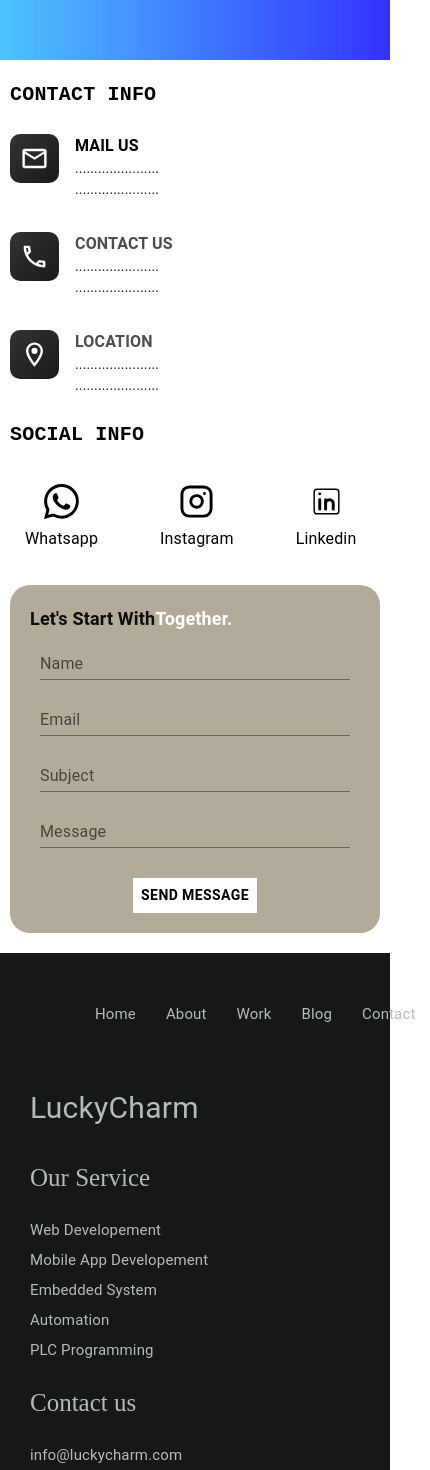
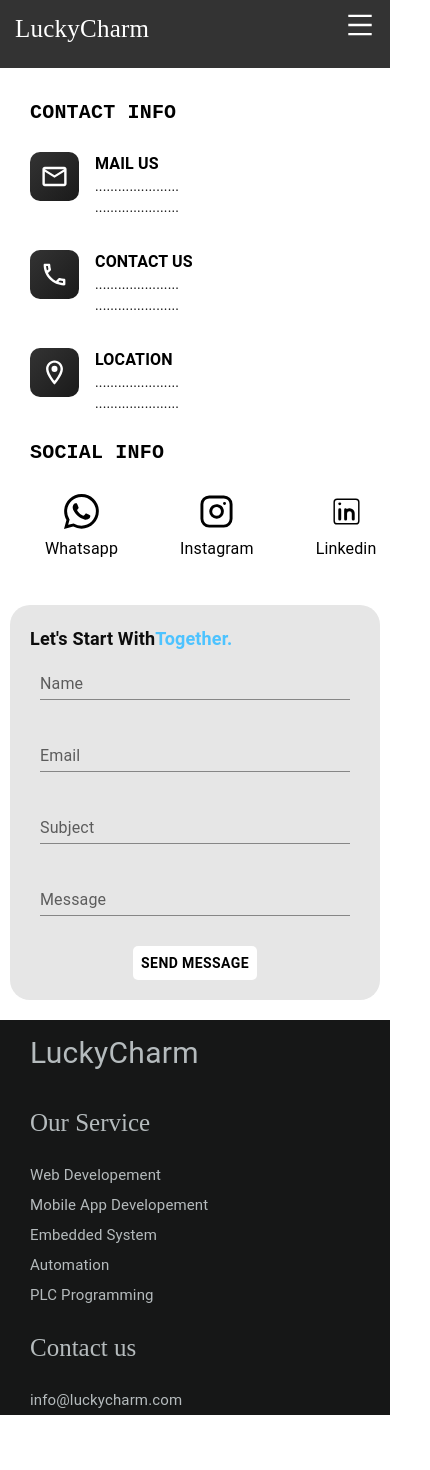
Before and after one commit to Gokul-pga/lucky, a Next.js app: page /contact in a window 390 px wide. Shown: the whole page, 430 px wide, since content can reach past the window. After the commit the page ends 1415 px from the top, so only its background shows below. Built offline with nearby package versions, Linux system fonts and the light colour scheme.

Commit message:
mobile responsive page ready

```diff
--- a/components/Footer.js
+++ b/components/Footer.js
@@ -4,28 +4,28 @@ import React from "react";
 
 function Footer() {
   const router = useRouter();
-  const Nav = [
-    {
-      title: "Home",
-      to: "/",
-    },
-    {
-      title: "About",
-      to: "/about",
-    },
-    {
-      title: "Work",
-      to: "/work",
-    },
-    {
-      title: "Blog",
-      to: "/blog",
-    },
-    {
-      title: "Contact",
-      to: "/contact",
-    },
-  ];
+  // const Nav = [
+  //   {
+  //     title: "Home",
+  //     to: "/",
+  //   },
+  //   {
+  //     title: "About",
+  //     to: "/about",
+  //   },
+  //   {
+  //     title: "Work",
+  //     to: "/work",
+  //   },
+  //   {
+  //     title: "Blog",
+  //     to: "/blog",
+  //   },
+  //   {
+  //     title: "Contact",
+  //     to: "/contact",
+  //   },
+  // ];
 
   return (
     <>
@@ -39,7 +39,7 @@ function Footer() {
       >
         {/* ---------------- Footer Navigation Start------------------- */}
 
-        <Stack
+        {/* <Stack
           direction="row"
           flex={1}
           sx={{
@@ -74,7 +74,7 @@ function Footer() {
               </Typography>
             );
           })}
-        </Stack>
+        </Stack> */}
         {/* ---------------- Footer Navigation End------------------- */}
 
         {/*  -------------------- Footer Description Start ---------------------*/}
--- a/components/Layout.js
+++ b/components/Layout.js
@@ -1,11 +1,13 @@
 import React from 'react'
 import NavBar from './NavBar'
 import Footer from './Footer'
+import ResNav from "./ResNav";
 
 function Layout({children}) {
   return (
     <>
     <NavBar/>
+    <ResNav/>
     {children}
     <Footer/>
     </>
--- a/components/NavBar.js
+++ b/components/NavBar.js
@@ -39,16 +39,14 @@ function NavBar() {
     <>
       <Stack
         flex={1}
-        direction='row'
         sx={{
           flexDirection:{
             xl:"row",
             lg: "row",
-            md: "column",
+            md: "row",
             sm: "column",
             xs: "column"},
           width: "100%",
-          height:60,
           alignItems: "center",
           justifyContent: "space-around",
           backgroundImage: "linear-gradient(to right, #4dc3ff, #3333ff)"
@@ -60,10 +58,11 @@ function NavBar() {
             display:{
               xl:"block",
               lg: "block",
-              md: "none",
+              md: "block",
               sm: "none",
               xs: "none"},
             color: "#acafb0",
+            padding:'10px 0'
             // backgroundColor:'grey'
           }}
         >
@@ -75,11 +74,11 @@ function NavBar() {
           display:{
             xl:"block",
             lg: "block",
-            md: "none",
+            md: "block",
             sm: "none",
             xs: "none"},
             width: "40%",
-            height:40,
+            padding:'10px 0',
             backgroundColor:'palegoldenrodl',
         }}>
         <Stack
@@ -102,7 +101,7 @@ function NavBar() {
                   color: "#fff",
                   transition:'0.3s',
                   "&:hover": {
-                    color: "#eb8c34",
+                    color: "#fff",
                     scale:"1.3"
                   },
                 }}
--- a/components/ResNav.js
+++ b/components/ResNav.js
@@ -1,9 +1,16 @@
 import { Box, Button, Stack, Typography } from "@mui/material";
-import logo from "../assests/logo.png";
-import React from "react";
+import React, { useState } from "react";
 import Image from "next/image";
+import { AiOutlineMenu } from 'react-icons/ai';
+import { useRouter } from "next/router";
+
 
 function NavBar() {
+
+  const router =useRouter()
+const [open, setOpen] = useState(false)
+
+
   const Nav = [
     {
       title: "Home",
@@ -18,11 +25,11 @@ function NavBar() {
       to: "/work",
     },
     {
-      title: "Service",
-      to: "/service",
+      title: "Blog",
+      to: "/blog",
     },
     {
-      title: "Contact us",
+      title: "Contact",
       to: "/contact",
     },
   ];
@@ -30,6 +37,88 @@ function NavBar() {
   return (
 
     <>
+    <Stack direction='column'  sx={{
+        display:{
+            xl:"none",
+            lg: "none",
+            md: "none",
+            sm: "block",
+            xs: "block"},
+            width:'100%',
+
+    }}>
+
+    <Stack sx={{
+                display:'flex',
+                flexDirection:'row',
+                justifyContent:'space-between',
+                padding:'10px 15px 20px 15px',
+                bgcolor:'#333333',
+                zIndex:'1001',
+                position:'relative'
+                }}
+                >
+
+    <Box sx={{
+         display:{
+            xl:"none",
+            lg: "none",
+            md: "none",
+            sm: "block",
+            xs: "block"},
+            }} >
+    <Typography sx={{fontSize:"25px",fontFamily:'serif', color:'#fff'}}>LuckyCharm</Typography>
+    </Box>
+
+    <Box sx={{
+             display:{
+                xl:"none",
+                lg: "none",
+                md: "none",
+                sm: "block",
+                xs: "block"},
+            color:'#fff',
+            fontSize:'30px',
+        }}
+        onClick={() => {setOpen((p) => !p)}}>
+        <AiOutlineMenu/>
+        </Box>
+    </Stack>
+    { open && <Box  className="animate__animated animate__fadeInDown" on  sx={{
+                display:'flex',
+                flexDirection:'column',
+                color:'#fff',
+                alignItems:'center',
+                width:'100%',
+                position:'absolute',
+                zIndex:'1000',
+                bgcolor:'#333333',
+                borderRadius:'0 0 15px 15px',
+                padding: "8px 0 10px 0"
+            }}>
+                {Nav.map((item, index) => {
+              return (
+                <Button
+                  key={index}
+                  onClick={() => {
+                    router.push(item.to)
+                  }}
+                  sx={{ display:{
+                    xl:"none",
+                    lg: "none",
+                    md: "none",
+                    sm: "block",
+                    xs: "block"},
+                    color: "#fff",
+                   fontSize:'16px'
+                  }}
+                >
+                  {item.title}
+                </Button>
+              );
+            })}
+            </Box> }
+    </Stack>
     </>
   );
 }
--- a/pages/contact.js
+++ b/pages/contact.js
@@ -34,7 +34,21 @@ function Contact() {
       setValidator(true)
 
     }
-
+     fetch("http://localhost:8000/user", {
+      method:"POST",
+      crossDomain:true,
+      headers:{
+        "Content-Type":"application/json",
+        Accept:"application/json",
+      },
+      body: JSON.stringify({
+        name,
+        email,
+        subject,
+        message,
+      }),
+    }).then((res) => res.json()).then((data) => {console.log(data,"userRegister");
+  });
   }
 
   return (
@@ -49,7 +63,7 @@ function Contact() {
             justifyContent:{xl:'space-around',lg:'space-around',sm:'space-around',md:'space-around',xs:'space-around'}
           }}
         >
-          <Box gap={3} sx={{ display: "flex", flexDirection: "column" }}>
+          <Box gap={3} sx={{ display: "flex", flexDirection: "column", padding:"10px 20px" }}>
             <Typography
               className="animate__animated animate__zoomIn"
               sx={{ color: "black", fontSize: "20px" , fontWeight:'bold',fontFamily:'monospace' }}
@@ -75,7 +89,7 @@ function Contact() {
                   }}
                 />
                 <Box sx={{ color: "#fff" }}>
-                  <Typography color="black" fontWeight="bold">
+                  <Typography color="black" fontWeight="bold" fontSize='16px'>
                     MAIL US
                   </Typography>
                   <Typography sx={{color: "#0d0d0d",fontSize:'14px'}}>......................</Typography>
@@ -97,7 +111,7 @@ function Contact() {
                   }}
                 />
                 <Box sx={{ color: "#fff" }}>
-                  <Typography color="#4d4d4d" fontWeight="bold">
+                  <Typography color="black" fontWeight="bold" fontSize='16px'>
                     CONTACT US
                   </Typography>
                   <Typography sx={{color: "#0d0d0d",fontSize:'14px'}}>......................</Typography>
@@ -118,7 +132,7 @@ function Contact() {
                   }}
                 />
                 <Box sx={{ color: "#fff" }}>
-                  <Typography color="#4d4d4d" fontWeight="bold">
+                  <Typography color="black" fontWeight="bold" fontSize='16px' >
                     LOCATION
                   </Typography>
                   <Typography sx={{color: "#0d0d0d",fontSize:'14px'}}>......................</Typography>
@@ -129,7 +143,7 @@ function Contact() {
             {/* end stack 3 */}
 
             {/* Social Info Start */}
-            <Stack gap={3} sx={{ flexDirection: "column" }}>
+            <Stack gap={2} sx={{ flexDirection: "column" }}>
               <Typography
                 className="animate__animated animate__zoomIn"
                 sx={{ color: "black", fontSize: "20px",fontWeight:'bold',fontFamily:'monospace',width:'100%' }}
@@ -188,13 +202,14 @@ function Contact() {
           </Box>
 
           <Stack
-          className="animate__animated animate__bounceInRight"
+          className="animate__animated animate__zoomIn"
             sx={{
               width:{xl:"600px",lg:"600px",md:'100%',sm:'100%',xs:'100%'},
-              bgcolor:'#b2ab99',
+              bgcolor:'#e6e6e6',
             //   backgroundImage:"linear-gradient(to bottom right, #4d94ff, #66ccff)",
               color: "#6699ff",
               borderRadius: "20px",
+              justifyContent:'space-around'
             }}
           >
            <Typography
@@ -214,11 +229,11 @@ function Contact() {
               color: "#0d0d0d",
             }}
           >
-            Let's Start With <span style={{ color: "#fff" }}>Together.</span>
+            Let's Start With <span style={{ color: "#4dc3ff" }}>Together.</span>
           </Typography>
           {validator && (<Typography sx={{color:'red',margin:'0 10px'}}>* All Fields are mandatory</Typography>)}
           <Box
-            gap={1}
+            gap={3}
             sx={{
               display: "flex",
               flexDirection: "column",
@@ -270,7 +285,7 @@ function Contact() {
                 backgroundColor: "#fff",
                 padding: "5px 8px",
                 color: "black",
-                borderRadius: "0px",
+                borderRadius: "5px",
                 textAlign: "center",
                 transition:'0.3s',
                 "&:hover":{
```
Also changed, not shown: homepgcomponent/Coursecard.js (+10 -10 lines), pages/home.js (+9 -6 lines), styles/globals.css (+8 -0 lines), assests/background.jpg (added), assests/backgroundimg.jpg (added).
